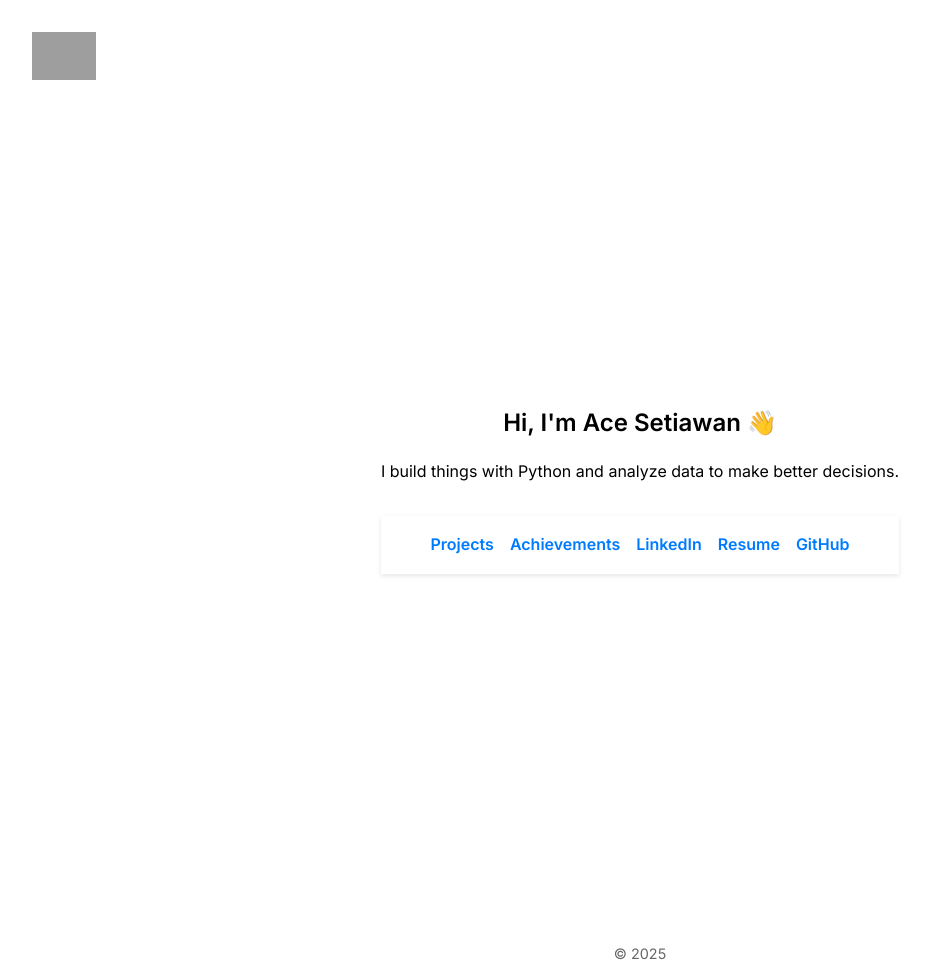
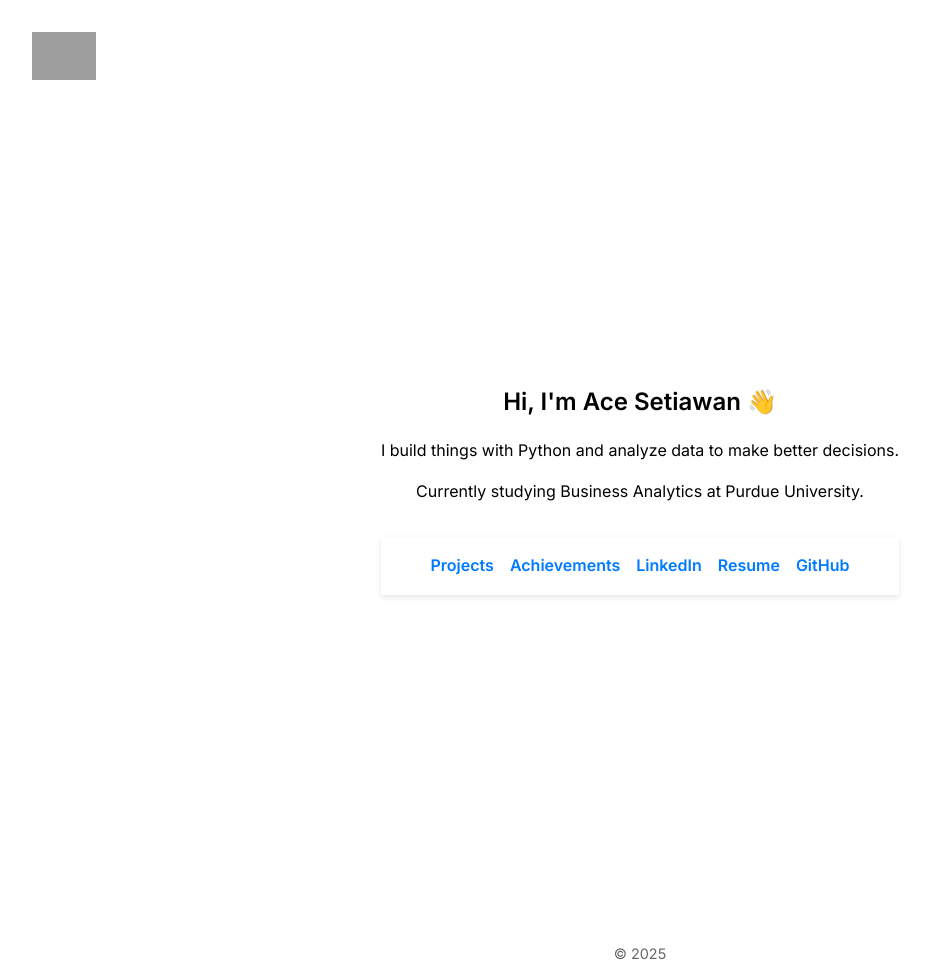
Before and after one commit to acepocalypse/acepocalypse.github.io, a Jekyll site: the page built from index.html, in a window 1280 px wide. Shown: the whole page, without its empty margins (0-925 px from the left). Built offline with Jekyll 4.4.1, drawn with Linux system fonts in a browser that asks for light colours; grey boxes are pictures that could not be loaded.

Commit message:
Add introductory statement about current studies in Business Analytics

```diff
--- a/index.html
+++ b/index.html
@@ -7,6 +7,7 @@ title: Home
   <section class="intro" data-aos="fade-up">
     <h1>Hi, I'm Ace Setiawan 👋</h1>
     <p>I build things with Python and analyze data to make better decisions.</p>
+    <p>Currently studying Business Analytics at Purdue University.</p>
 
     <nav class="homepage-links">
       <a href="/projects">Projects</a>
```
